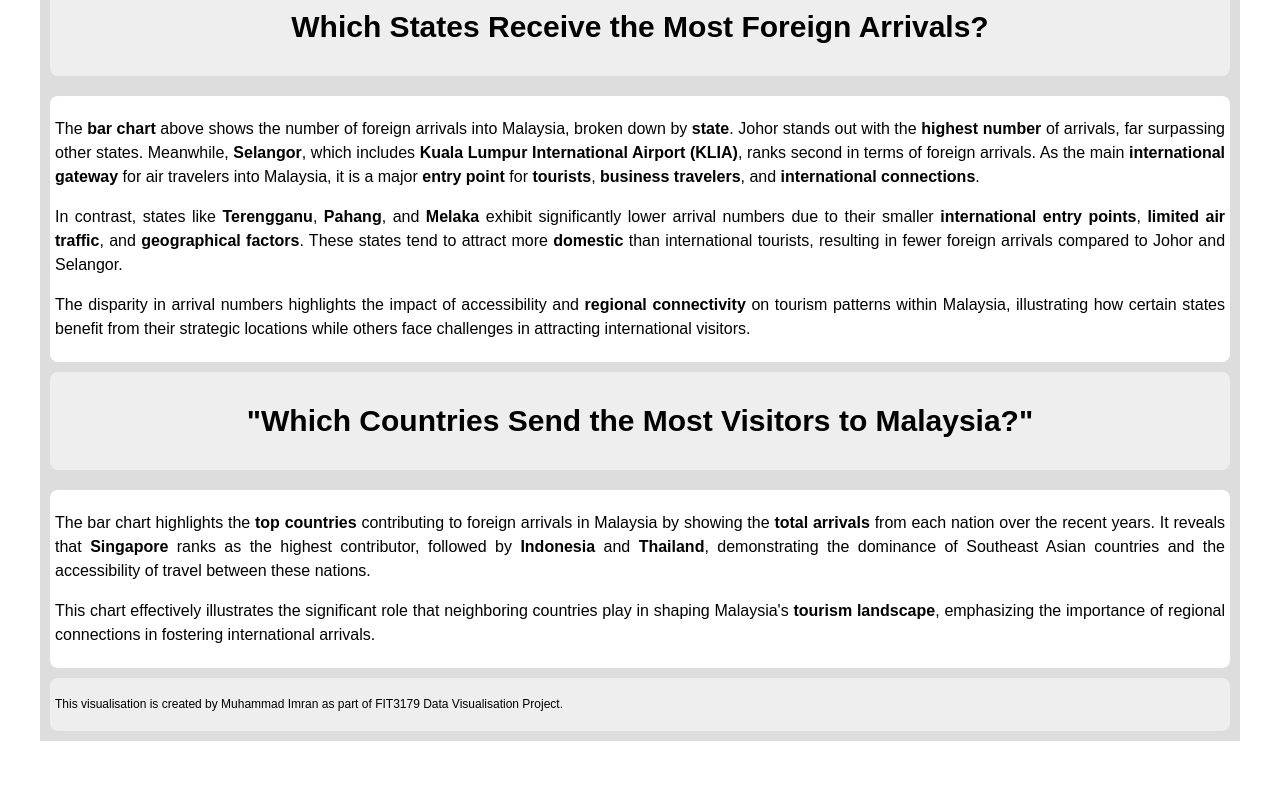
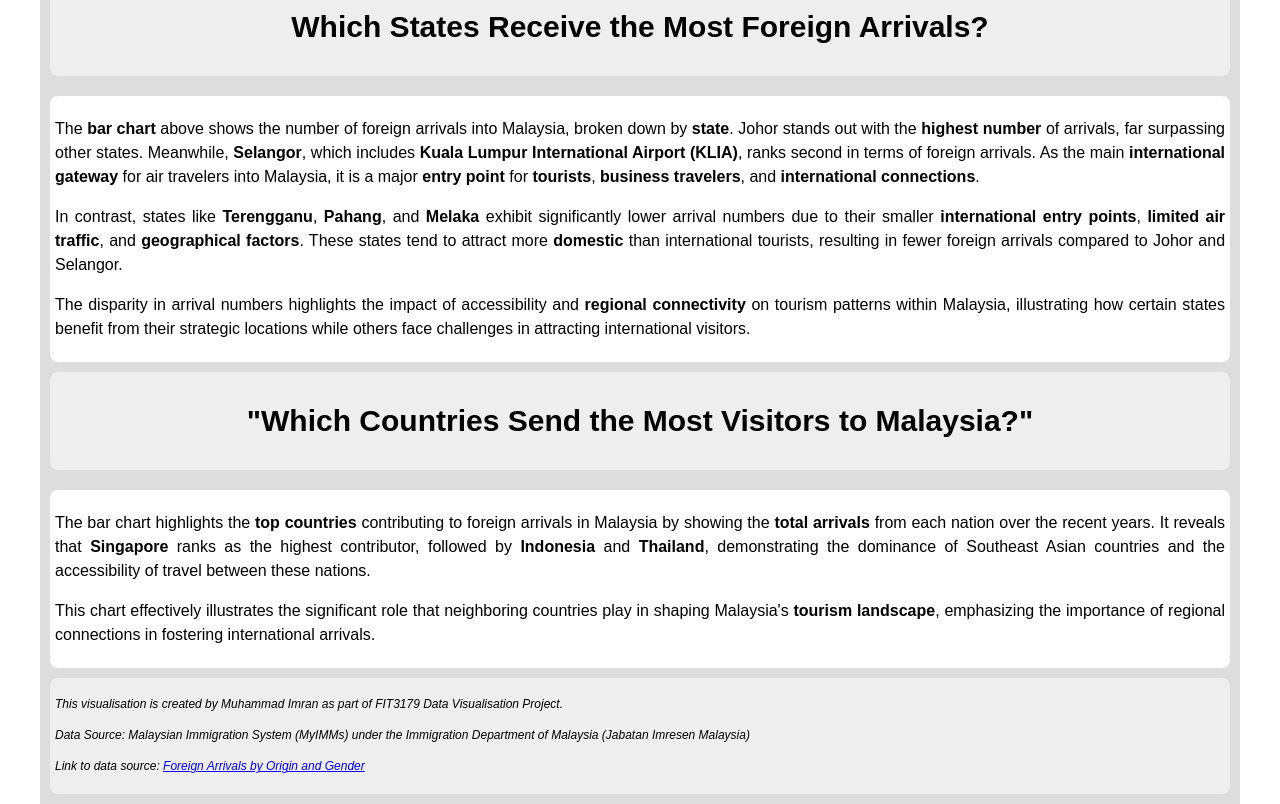
Before and after one commit to imrxn707/FIT3179_Data_Visualisation_II, a plain HTML site: page index.html in a window 1280 px wide. Shown: the part 1043-1847 px from the top of the page. Before the commit the page ends 1784 px from the top, so only its background shows below. Drawn offline with Linux system fonts and the light colour scheme; a script that the page names is missing.

Commit message:
updated html file

```diff
--- a/index.html
+++ b/index.html
@@ -248,7 +248,9 @@
 
         <div class="footer-box">
 
-            <p>This visualisation is created by Muhammad Imran as part of FIT3179 Data Visualisation Project.</p>
+            <p><i>This visualisation is created by Muhammad Imran as part of FIT3179 Data Visualisation Project.</i></p>
+            <p><i>Data Source: Malaysian Immigration System (MyIMMs) under the Immigration Department of Malaysia (Jabatan Imresen Malaysia)</i></p>
+            <p><i><p>Link to data source: <a href="https://www.kaggle.com/datasets/yyxian/malaysia-foreign-arrivals-by-origin-and-gender/data" target="_blank">Foreign Arrivals by Origin and Gender</a></p></i></p>
 
         </div>
 
```
